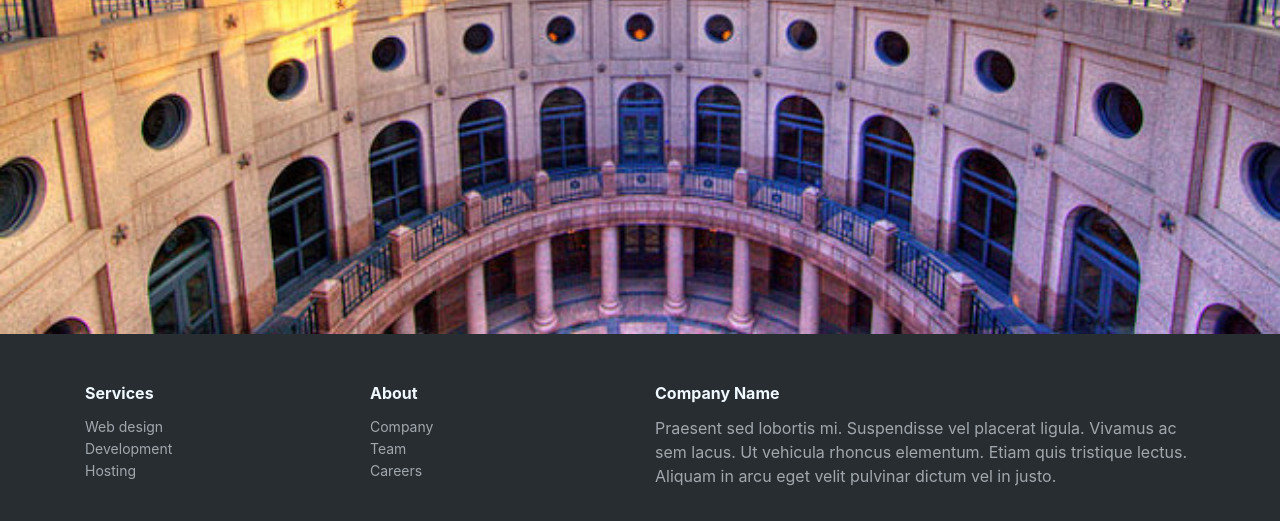
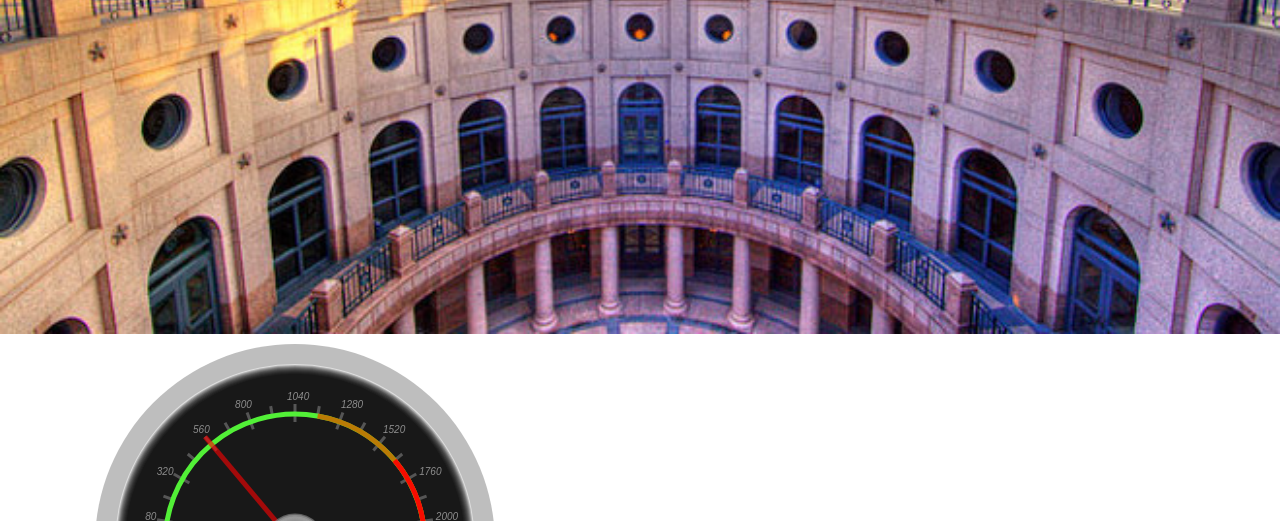
Before and after one commit to PlanetHackathon/AEGB, a plain HTML site: page public/index.html in a window 1280 px wide. Shown: the part 494-1015 px from the top of the page. Drawn offline with Linux system fonts and the light colour scheme; files whose address does not match are found by name.

Commit message:
still styling, but added a speedometer

```diff
--- a/public/index.html
+++ b/public/index.html
@@ -5,6 +5,7 @@
     <meta charset="utf-8">
     <meta name="viewport" content="width=device-width, initial-scale=1.0">
     <title>PlanetHackathon</title>
+    <script src="scripts/speedometer.js"></script>
     <link rel="stylesheet" href="assets/bootstrap/css/bootstrap.min.css">
     <link rel="stylesheet" href="assets/fonts/font-awesome.min.css">
     <link rel="stylesheet" href="assets/fonts/ionicons.min.css">
@@ -14,7 +15,7 @@
     <link rel="stylesheet" href="assets/css/styles.css">
 </head>
 
-<body>
+<body onload='draw(0);'>
     <nav class="navbar navbar-light navbar-expand-md d-block d-flex m-auto navigation-clean-search">
         <div class="container"><a class="navbar-brand" href="#">Company Name</a><button class="navbar-toggler" data-toggle="collapse" data-target="#navcol-1"><span class="sr-only">Toggle navigation</span><span class="navbar-toggler-icon"></span></button>
             <div class="collapse navbar-collapse"
@@ -29,6 +30,18 @@
                 </form><a class="btn btn-light action-button" role="button" href="#">Action </a></div>
         </div>
     </nav><img src="assets/img/capital.jpg" width="100%" height="75%" style="display:block;">
+    <div class="container" style="width: 100%">
+		<canvas id="tutorial" width="440" height="220">
+			Canvas not available.
+		</canvas>
+		<div>
+			<form id="drawTemp">
+				<input type="text" id="txtSpeed" name="txtSpeed" value="20" maxlength="2"/>
+				<input type="button" value="Draw" onclick="drawWithInputValue();">
+			</form>
+		</div>
+    </div>
+
     <div class="footer-dark">
         <footer>
             <div class="container">
--- /dev/null
+++ b/public/scripts/speedometer.js
@@ -0,0 +1,545 @@
+/*jslint plusplus: true, sloppy: true, indent: 4 */
+(function () {
+    "use strict";
+    // this function is strict...
+}());
+
+var iCurrentSpeed = 20,
+	iTargetSpeed = 20,
+	bDecrement = null,
+	job = null;
+
+function degToRad(angle) {
+	// Degrees to radians
+	return ((angle * Math.PI) / 180);
+}
+
+function radToDeg(angle) {
+	// Radians to degree
+	return ((angle * 180) / Math.PI);
+}
+
+function drawLine(options, line) {
+	// Draw a line using the line object passed in
+	options.ctx.beginPath();
+
+	// Set attributes of open
+	options.ctx.globalAlpha = line.alpha;
+	options.ctx.lineWidth = line.lineWidth;
+	options.ctx.fillStyle = line.fillStyle;
+	options.ctx.strokeStyle = line.fillStyle;
+	options.ctx.moveTo(line.from.X,
+		line.from.Y);
+
+	// Plot the line
+	options.ctx.lineTo(
+		line.to.X,
+		line.to.Y
+	);
+
+	options.ctx.stroke();
+}
+
+function createLine(fromX, fromY, toX, toY, fillStyle, lineWidth, alpha) {
+	// Create a line object using Javascript object notation
+	return {
+		from: {
+			X: fromX,
+			Y: fromY
+		},
+		to:	{
+			X: toX,
+			Y: toY
+		},
+		fillStyle: fillStyle,
+		lineWidth: lineWidth,
+		alpha: alpha
+	};
+}
+
+function drawOuterMetallicArc(options) {
+	/* Draw the metallic border of the speedometer
+	 * Outer grey area
+	 */
+	options.ctx.beginPath();
+
+	// Nice shade of grey
+	options.ctx.fillStyle = "rgb(127,127,127)";
+
+	// Draw the outer circle
+	options.ctx.arc(options.center.X,
+		options.center.Y,
+		options.radius,
+		0,
+		Math.PI,
+		true);
+
+	// Fill the last object
+	options.ctx.fill();
+}
+
+function drawInnerMetallicArc(options) {
+	/* Draw the metallic border of the speedometer
+	 * Inner white area
+	 */
+
+	options.ctx.beginPath();
+
+	// White
+	options.ctx.fillStyle = "rgb(255,255,255)";
+
+	// Outer circle (subtle edge in the grey)
+	options.ctx.arc(options.center.X,
+					options.center.Y,
+					(options.radius / 100) * 90,
+					0,
+					Math.PI,
+					true);
+
+	options.ctx.fill();
+}
+
+function drawMetallicArc(options) {
+	/* Draw the metallic border of the speedometer
+	 * by drawing two semi-circles, one over lapping
+	 * the other with a bot of alpha transparency
+	 */
+
+	drawOuterMetallicArc(options);
+	drawInnerMetallicArc(options);
+}
+
+function drawBackground(options) {
+	/* Black background with alphs transparency to
+	 * blend the edges of the metallic edge and
+	 * black background
+	 */
+    var i = 0;
+
+	options.ctx.globalAlpha = 0.2;
+	options.ctx.fillStyle = "rgb(0,0,0)";
+
+	// Draw semi-transparent circles
+	for (i = 170; i < 180; i++) {
+		options.ctx.beginPath();
+
+		options.ctx.arc(options.center.X,
+			options.center.Y,
+			i,
+			0,
+			Math.PI,
+			true);
+
+		options.ctx.fill();
+	}
+}
+
+function applyDefaultContextSettings(options) {
+	/* Helper function to revert to gauges
+	 * default settings
+	 */
+
+	options.ctx.lineWidth = 2;
+	options.ctx.globalAlpha = 0.5;
+	options.ctx.strokeStyle = "rgb(255, 255, 255)";
+	options.ctx.fillStyle = 'rgb(255,255,255)';
+}
+
+function drawSmallTickMarks(options) {
+	/* The small tick marks against the coloured
+	 * arc drawn every 5 mph from 10 degrees to
+	 * 170 degrees.
+	 */
+
+	var tickvalue = options.levelRadius - 8,
+	    iTick = 0,
+	    gaugeOptions = options.gaugeOptions,
+	    iTickRad = 0,
+	    onArchX,
+	    onArchY,
+	    innerTickX,
+	    innerTickY,
+	    fromX,
+	    fromY,
+	    line,
+		toX,
+		toY;
+
+	applyDefaultContextSettings(options);
+
+	// Tick every 20 degrees (small ticks)
+	for (iTick = 10; iTick < 180; iTick += 20) {
+
+		iTickRad = degToRad(iTick);
+
+		/* Calculate the X and Y of both ends of the
+		 * line I need to draw at angle represented at Tick.
+		 * The aim is to draw the a line starting on the
+		 * coloured arc and continueing towards the outer edge
+		 * in the direction from the center of the gauge.
+		 */
+
+		onArchX = gaugeOptions.radius - (Math.cos(iTickRad) * tickvalue);
+		onArchY = gaugeOptions.radius - (Math.sin(iTickRad) * tickvalue);
+		innerTickX = gaugeOptions.radius - (Math.cos(iTickRad) * gaugeOptions.radius);
+		innerTickY = gaugeOptions.radius - (Math.sin(iTickRad) * gaugeOptions.radius);
+
+		fromX = (options.center.X - gaugeOptions.radius) + onArchX;
+		fromY = (gaugeOptions.center.Y - gaugeOptions.radius) + onArchY;
+		toX = (options.center.X - gaugeOptions.radius) + innerTickX;
+		toY = (gaugeOptions.center.Y - gaugeOptions.radius) + innerTickY;
+
+		// Create a line expressed in JSON
+		line = createLine(fromX, fromY, toX, toY, "rgb(127,127,127)", 3, 0.6);
+
+		// Draw the line
+		drawLine(options, line);
+
+	}
+}
+
+function drawLargeTickMarks(options) {
+	/* The large tick marks against the coloured
+	 * arc drawn every 10 mph from 10 degrees to
+	 * 170 degrees.
+	 */
+
+	var tickvalue = options.levelRadius - 8,
+	    iTick = 0,
+        gaugeOptions = options.gaugeOptions,
+        iTickRad = 0,
+        innerTickY,
+        innerTickX,
+        onArchX,
+        onArchY,
+        fromX,
+        fromY,
+        toX,
+        toY,
+        line;
+
+	applyDefaultContextSettings(options);
+
+	tickvalue = options.levelRadius - 2;
+
+	// 10 units (major ticks)
+	for (iTick = 20; iTick < 180; iTick += 20) {
+
+		iTickRad = degToRad(iTick);
+
+		/* Calculate the X and Y of both ends of the
+		 * line I need to draw at angle represented at Tick.
+		 * The aim is to draw the a line starting on the
+		 * coloured arc and continueing towards the outer edge
+		 * in the direction from the center of the gauge.
+		 */
+
+		onArchX = gaugeOptions.radius - (Math.cos(iTickRad) * tickvalue);
+		onArchY = gaugeOptions.radius - (Math.sin(iTickRad) * tickvalue);
+		innerTickX = gaugeOptions.radius - (Math.cos(iTickRad) * gaugeOptions.radius);
+		innerTickY = gaugeOptions.radius - (Math.sin(iTickRad) * gaugeOptions.radius);
+
+		fromX = (options.center.X - gaugeOptions.radius) + onArchX;
+		fromY = (gaugeOptions.center.Y - gaugeOptions.radius) + onArchY;
+		toX = (options.center.X - gaugeOptions.radius) + innerTickX;
+		toY = (gaugeOptions.center.Y - gaugeOptions.radius) + innerTickY;
+
+		// Create a line expressed in JSON
+		line = createLine(fromX, fromY, toX, toY, "rgb(127,127,127)", 3, 0.6);
+
+		// Draw the line
+		drawLine(options, line);
+	}
+}
+
+function drawTicks(options) {
+	/* Two tick in the coloured arc!
+	 * Small ticks every 5
+	 * Large ticks every 10
+	 */
+	drawSmallTickMarks(options);
+	drawLargeTickMarks(options);
+}
+
+function drawTextMarkers(options) {
+	/* The text labels marks above the coloured
+	 * arc drawn every 10 mph from 10 degrees to
+	 * 170 degrees.
+	 */
+	var innerTickX = 0,
+	    innerTickY = 0,
+        iTick = 0,
+        gaugeOptions = options.gaugeOptions,
+        iTickToPrint = 80;
+
+	applyDefaultContextSettings(options);
+
+	// Font styling
+	options.ctx.font = 'italic 10px sans-serif';
+	options.ctx.textBaseline = 'top';
+
+	options.ctx.beginPath();
+
+	// Tick every 20 (small ticks)
+	for (iTick = 10; iTick < 180; iTick += 20) {
+
+		innerTickX = gaugeOptions.radius - (Math.cos(degToRad(iTick)) * gaugeOptions.radius);
+		innerTickY = gaugeOptions.radius - (Math.sin(degToRad(iTick)) * gaugeOptions.radius);
+
+		// Some cludging to center the values (TODO: Improve)
+		if (iTick <= 10) {
+			options.ctx.fillText(iTickToPrint, (options.center.X - gaugeOptions.radius - 12) + innerTickX,
+					(gaugeOptions.center.Y - gaugeOptions.radius - 12) + innerTickY + 5);
+		} else if (iTick < 50) {
+			options.ctx.fillText(iTickToPrint, (options.center.X - gaugeOptions.radius - 12) + innerTickX - 5,
+					(gaugeOptions.center.Y - gaugeOptions.radius - 12) + innerTickY + 5);
+		} else if (iTick < 90) {
+			options.ctx.fillText(iTickToPrint, (options.center.X - gaugeOptions.radius - 12) + innerTickX,
+					(gaugeOptions.center.Y - gaugeOptions.radius - 12) + innerTickY);
+		} else if (iTick === 90) {
+			options.ctx.fillText(iTickToPrint, (options.center.X - gaugeOptions.radius - 12) + innerTickX + 4,
+					(gaugeOptions.center.Y - gaugeOptions.radius - 12) + innerTickY);
+		} else if (iTick < 145) {
+			options.ctx.fillText(iTickToPrint, (options.center.X - gaugeOptions.radius - 12) + innerTickX + 10,
+					(gaugeOptions.center.Y - gaugeOptions.radius - 12) + innerTickY);
+		} else {
+			options.ctx.fillText(iTickToPrint, (options.center.X - gaugeOptions.radius - 12) + innerTickX + 15,
+					(gaugeOptions.center.Y - gaugeOptions.radius - 12) + innerTickY + 5);
+		}
+
+		// MPH increase by 10 every 20 degrees
+		iTickToPrint += Math.round(2160 / 9);
+	}
+
+    options.ctx.stroke();
+}
+
+function drawSpeedometerPart(options, alphaValue, strokeStyle, startPos) {
+	/* Draw part of the arc that represents
+	* the colour speedometer arc
+	*/
+
+	options.ctx.beginPath();
+
+	options.ctx.globalAlpha = alphaValue;
+	options.ctx.lineWidth = 5;
+	options.ctx.strokeStyle = strokeStyle;
+
+	options.ctx.arc(options.center.X,
+		options.center.Y,
+		options.levelRadius,
+		Math.PI + (Math.PI / 360 * startPos),
+		0 - (Math.PI / 360 * 10),
+		false);
+
+	options.ctx.stroke();
+}
+
+function drawSpeedometerColourArc(options) {
+	/* Draws the colour arc.  Three different colours
+	 * used here; thus, same arc drawn 3 times with
+	 * different colours.
+	 * TODO: Gradient possible?
+	 */
+
+	var startOfGreen = 10,
+	    endOfGreen = 200,
+	    endOfOrange = 280;
+
+	drawSpeedometerPart(options, 1.0, "rgb(82, 240, 55)", startOfGreen);
+	drawSpeedometerPart(options, 0.9, "rgb(198, 111, 0)", endOfGreen);
+	drawSpeedometerPart(options, 0.9, "rgb(255, 0, 0)", endOfOrange);
+
+}
+
+function drawNeedleDial(options, alphaValue, strokeStyle, fillStyle) {
+	/* Draws the metallic dial that covers the base of the
+	* needle.
+	*/
+    var i = 0;
+
+	options.ctx.globalAlpha = alphaValue;
+	options.ctx.lineWidth = 3;
+	options.ctx.strokeStyle = strokeStyle;
+	options.ctx.fillStyle = fillStyle;
+
+	// Draw several transparent circles with alpha
+	for (i = 0; i < 30; i++) {
+
+		options.ctx.beginPath();
+		options.ctx.arc(options.center.X,
+			options.center.Y,
+			i,
+			0,
+			Math.PI,
+			true);
+
+		options.ctx.fill();
+		options.ctx.stroke();
+	}
+}
+
+function convertSpeedToAngle(options) {
+	/* Helper function to convert a speed to the
+	* equivelant angle.
+	*/
+	var iSpeed = (options.speed / 10),
+	    iSpeedAsAngle = ((iSpeed * 20) + 10) % 180;
+
+	// Ensure the angle is within range
+	if (iSpeedAsAngle > 180) {
+        iSpeedAsAngle = iSpeedAsAngle - 180;
+    } else if (iSpeedAsAngle < 0) {
+        iSpeedAsAngle = iSpeedAsAngle + 180;
+    }
+
+	return iSpeedAsAngle;
+}
+
+function drawNeedle(options) {
+	/* Draw the needle in a nice read colour at the
+	* angle that represents the options.speed value.
+	*/
+
+	var iSpeedAsAngle = convertSpeedToAngle(options),
+	    iSpeedAsAngleRad = degToRad(iSpeedAsAngle),
+        gaugeOptions = options.gaugeOptions,
+        innerTickX = gaugeOptions.radius - (Math.cos(iSpeedAsAngleRad) * 20),
+        innerTickY = gaugeOptions.radius - (Math.sin(iSpeedAsAngleRad) * 20),
+        fromX = (options.center.X - gaugeOptions.radius) + innerTickX,
+        fromY = (gaugeOptions.center.Y - gaugeOptions.radius) + innerTickY,
+        endNeedleX = gaugeOptions.radius - (Math.cos(iSpeedAsAngleRad) * gaugeOptions.radius),
+        endNeedleY = gaugeOptions.radius - (Math.sin(iSpeedAsAngleRad) * gaugeOptions.radius),
+        toX = (options.center.X - gaugeOptions.radius) + endNeedleX,
+        toY = (gaugeOptions.center.Y - gaugeOptions.radius) + endNeedleY,
+        line = createLine(fromX, fromY, toX, toY, "rgb(255,0,0)", 5, 0.6);
+
+	drawLine(options, line);
+
+	// Two circle to draw the dial at the base (give its a nice effect?)
+	drawNeedleDial(options, 0.6, "rgb(127, 127, 127)", "rgb(255,255,255)");
+	drawNeedleDial(options, 0.2, "rgb(127, 127, 127)", "rgb(127,127,127)");
+
+}
+
+function buildOptionsAsJSON(canvas, iSpeed) {
+	/* Setting for the speedometer
+	* Alter these to modify its look and feel
+	*/
+
+	var centerX = 210,
+	    centerY = 210,
+        radius = 140,
+        outerRadius = 200;
+
+	// Create a speedometer object using Javascript object notation
+	return {
+		ctx: canvas.getContext('2d'),
+		speed: iSpeed,
+		center:	{
+			X: centerX,
+			Y: centerY
+		},
+		levelRadius: radius - 10,
+		gaugeOptions: {
+			center:	{
+				X: centerX,
+				Y: centerY
+			},
+			radius: radius
+		},
+		radius: outerRadius
+	};
+}
+
+function clearCanvas(options) {
+	options.ctx.clearRect(0, 0, 800, 600);
+	applyDefaultContextSettings(options);
+}
+
+function draw() {
+	/* Main entry point for drawing the speedometer
+	* If canvas is not support alert the user.
+	*/
+
+	console.log('Target: ' + iTargetSpeed);
+	console.log('Current: ' + iCurrentSpeed);
+
+	var canvas = document.getElementById('tutorial'),
+	    options = null;
+
+	// Canvas good?
+	if (canvas !== null && canvas.getContext) {
+		options = buildOptionsAsJSON(canvas, iCurrentSpeed);
+
+	    // Clear canvas
+	    clearCanvas(options);
+
+		// Draw the metallic styled edge
+		drawMetallicArc(options);
+
+		// Draw thw background
+		drawBackground(options);
+
+		// Draw tick marks
+		drawTicks(options);
+
+		// Draw labels on markers
+		drawTextMarkers(options);
+
+		// Draw speeometer colour arc
+		drawSpeedometerColourArc(options);
+
+		// Draw the needle and base
+		drawNeedle(options);
+
+	} else {
+		alert("Canvas not supported by your browser!");
+	}
+
+	if(iTargetSpeed == iCurrentSpeed) {
+		clearTimeout(job);
+		return;
+	} else if(iTargetSpeed < iCurrentSpeed) {
+		bDecrement = true;
+	} else if(iTargetSpeed > iCurrentSpeed) {
+		bDecrement = false;
+	}
+
+	if(bDecrement) {
+		if(iCurrentSpeed - 10 < iTargetSpeed)
+			iCurrentSpeed = iCurrentSpeed - 1;
+		else
+			iCurrentSpeed = iCurrentSpeed - 5;
+	} else {
+
+		if(iCurrentSpeed + 10 > iTargetSpeed)
+			iCurrentSpeed = iCurrentSpeed + 1;
+		else
+			iCurrentSpeed = iCurrentSpeed + 5;
+	}
+
+	job = setTimeout("draw()", 5);
+}
+
+function drawWithInputValue() {
+
+	var txtSpeed = document.getElementById('txtSpeed');
+
+	if (txtSpeed !== null) {
+
+        iTargetSpeed = txtSpeed.value;
+
+		// Sanity checks
+		if (isNaN(iTargetSpeed)) {
+			iTargetSpeed = 0;
+		} else if (iTargetSpeed < 0) {
+			iTargetSpeed = 0;
+		} else if (iTargetSpeed > 80) {
+			iTargetSpeed = 80;
+        }
+
+        job = setTimeout("draw()", 5);
+
+    }
+}
```
